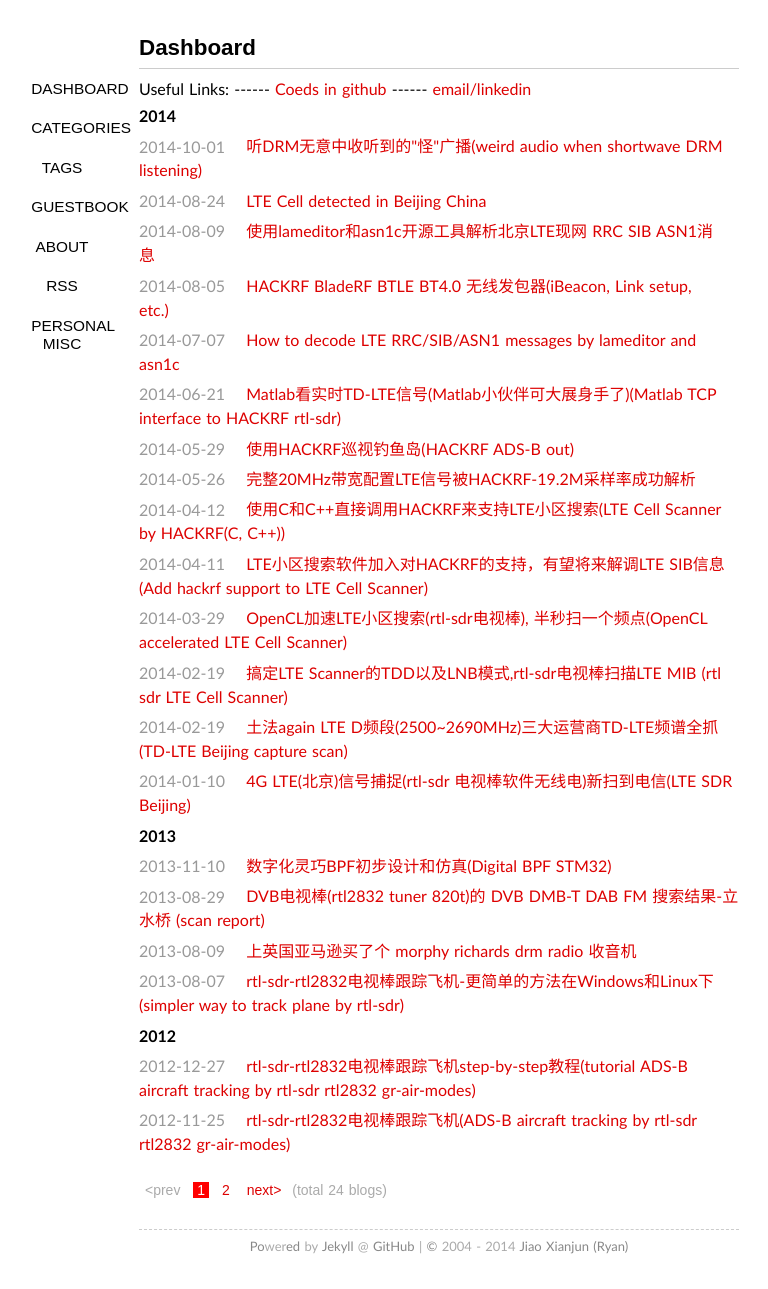
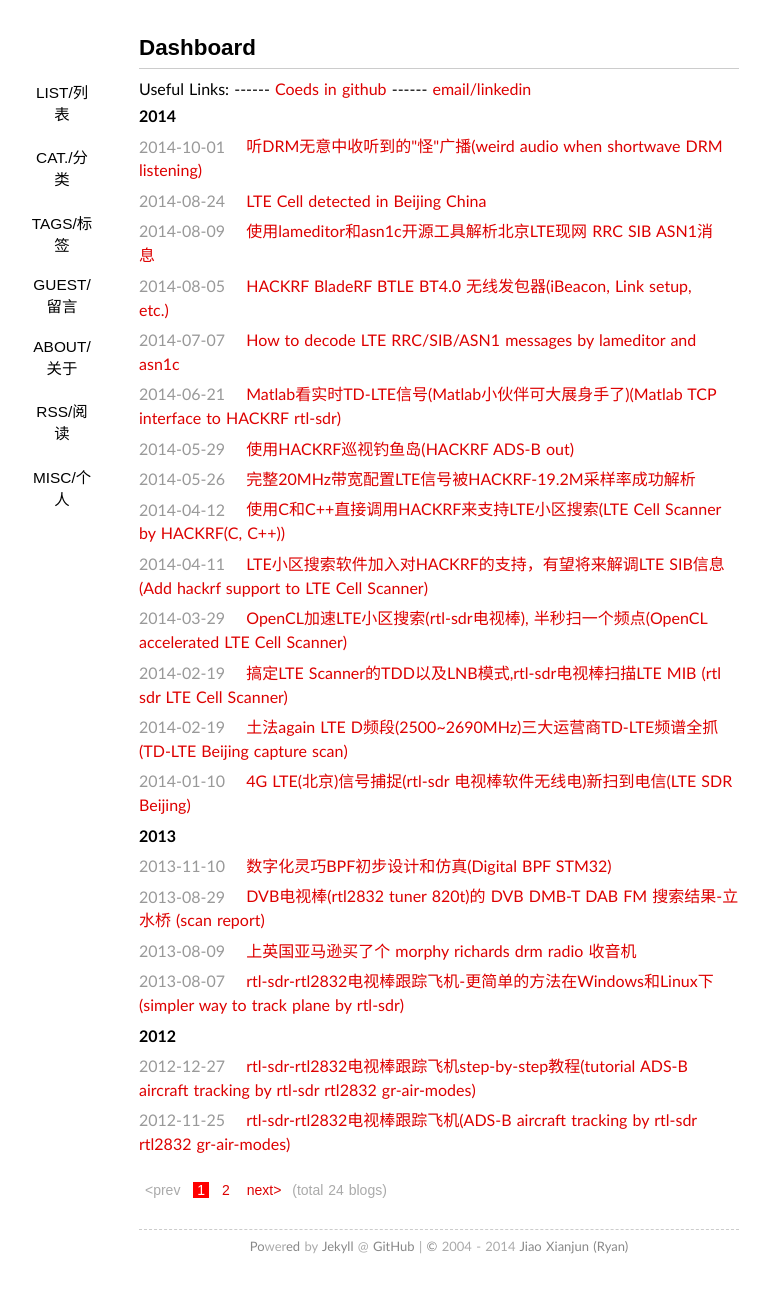
Before and after one commit to sdr-x/sdr-x.github.io, a Jekyll site: the page built from index.html, in a window 1280 px wide. Shown: the whole page, without its empty margins (201-969 px from the left). Built offline with Jekyll 4.4.1, drawn with Linux system fonts in a browser that asks for light colours; some web fonts are replaced; Markdown is read by kramdown in place of the engine named in the settings; the list of posts is cut into pages by our own code.

Commit message:
Update default.html

```diff
--- a/_layouts/default.html
+++ b/_layouts/default.html
@@ -17,14 +17,14 @@
         <h1>{{ page.title }}</h1>
         </header>
         <nav>
-        <span><a title="List/列表" class="" href="/">Dashboard</a></span>
-        <span><a title="Cat./目录" class="" href="/categories/">Categories</a></span>
-        <span><a title="Tags、标签" class="" href="/tags/">Tags</a></span>
+        <span><a title="List/列表" class="" href="/">List/列表</a></span>
+        <span><a title="Cat./分类" class="" href="/categories/">Cat./分类</a></span>
+        <span><a title="Tags/标签" class="" href="/tags/">Tags/标签</a></span>
         <!--<span><a title="Links" class="" href="/links/">Links</a></span>-->
-        <span><a title="Guest/留言" class="" href="/guestbook/">Guestbook</a></span>
-        <span><a title="About/关于" class="" href="/about/">About</a></span>
-        <span><a title="RSS/阅读" class="" href="/feed/" target="_blank">RSS</a></span>
-        <span><a title="Misc/个人" class="" href="/personal_misc/">personal misc</a></span>
+        <span><a title="Guest/留言" class="" href="/guestbook/">Guest/留言</a></span>
+        <span><a title="About/关于" class="" href="/about/">About/关于</a></span>
+        <span><a title="RSS/阅读" class="" href="/feed/" target="_blank">RSS/阅读</a></span>
+        <span><a title="Misc/个人" class="" href="/personal_misc/">Misc/个人</a></span>
         </nav>
         <article class="content">
         {{ content }}
```
